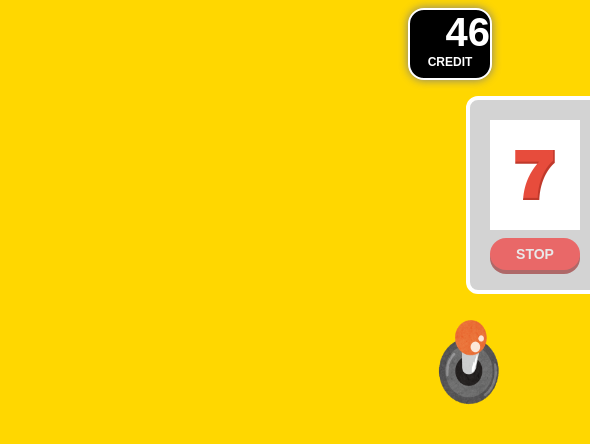
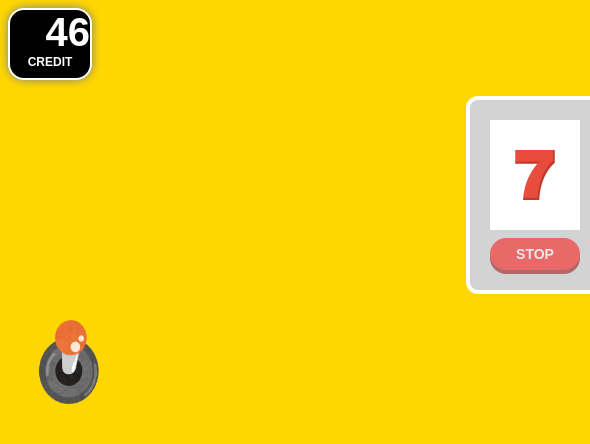
Before and after one commit to moaasadf/myslo, a plain HTML site: page index.html in a window 1280 px wide. Shown: the full height of the page, 0-590 px from the left. Drawn offline with Linux system fonts and the light colour scheme.

Commit message:
Add files via upload

```diff
--- a/style.css
+++ b/style.css
@@ -42,7 +42,7 @@ main{
   background:black;
   width:80px;
   color:white;
-  margin:0 400px;
+  margin-right:auto;
   height:68px;
   border-radius: 16px;
   border: 2px double white;
@@ -64,7 +64,7 @@ p{
 #spin{
   cursor: pointer;
   user-select: none;
-  margin-left: 400px;
+  margin-right:auto;
 }
 
 .unmatched{
```
